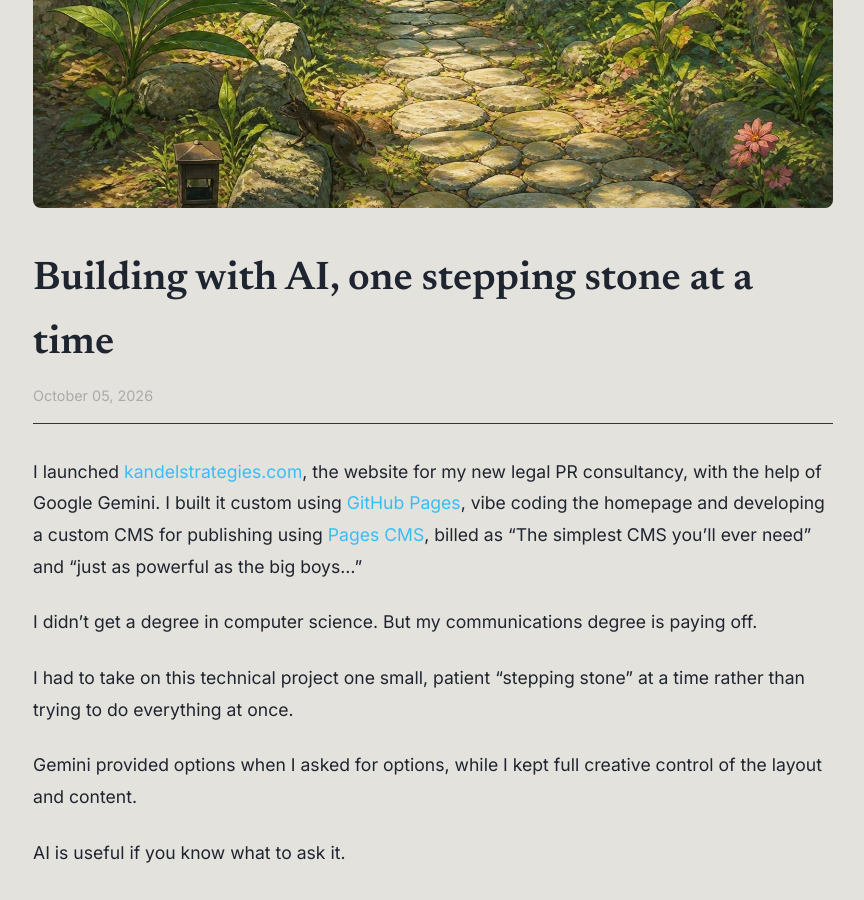
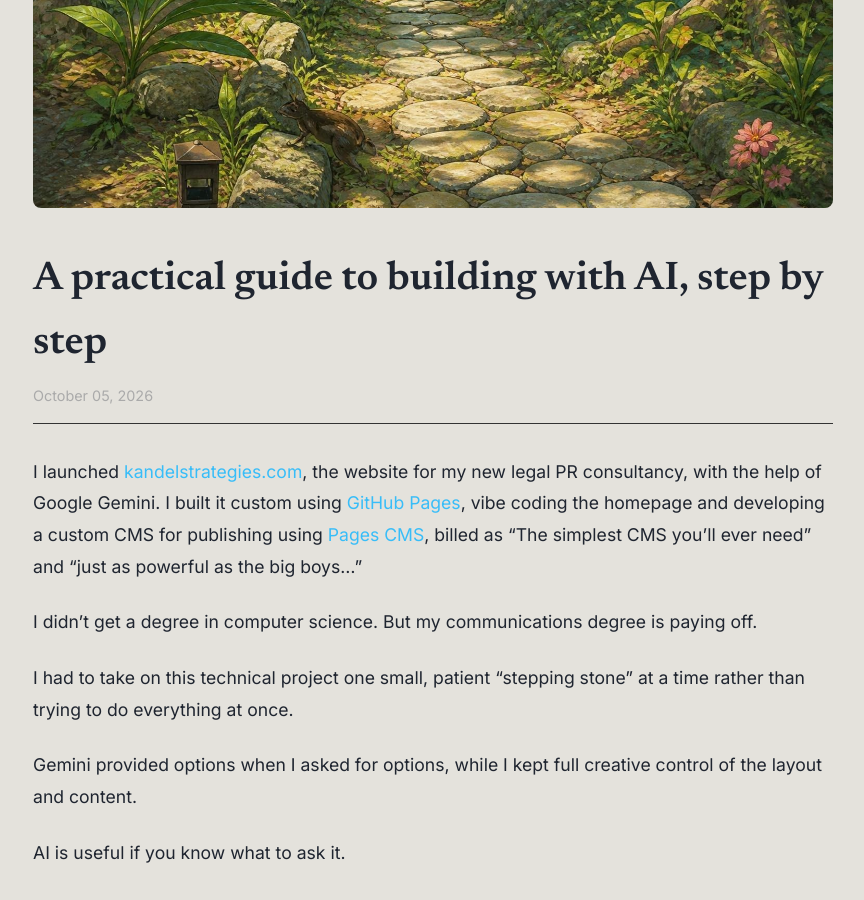
Before and after one commit to jkandel/kandel-website, a Jekyll site: the page built from _posts/2026-10-05-building-with-ai-one-stepping-stone-at-a-time.md, in a window 1280 px wide and 900 px high, scrolled down 398 px. Shown: the whole window, without its empty margins (207-1071 px from the left). Built offline with Jekyll 4.4.1, drawn with Linux system fonts in a browser that asks for light colours.

Commit message:
Update _posts/2026-10-05-building-with-ai-one-stepping-stone-at-a-time.md (via Pages CMS)

```diff
--- a/_posts/2026-10-05-building-with-ai-one-stepping-stone-at-a-time.md
+++ b/_posts/2026-10-05-building-with-ai-one-stepping-stone-at-a-time.md
@@ -1,5 +1,5 @@
 ---
-title: Building with AI, one stepping stone at a time
+title: A practical guide to building with AI, step by step
 date: 2026-10-05
 published: true
 image: /images/Forest-path-to-beach.jpg
```
